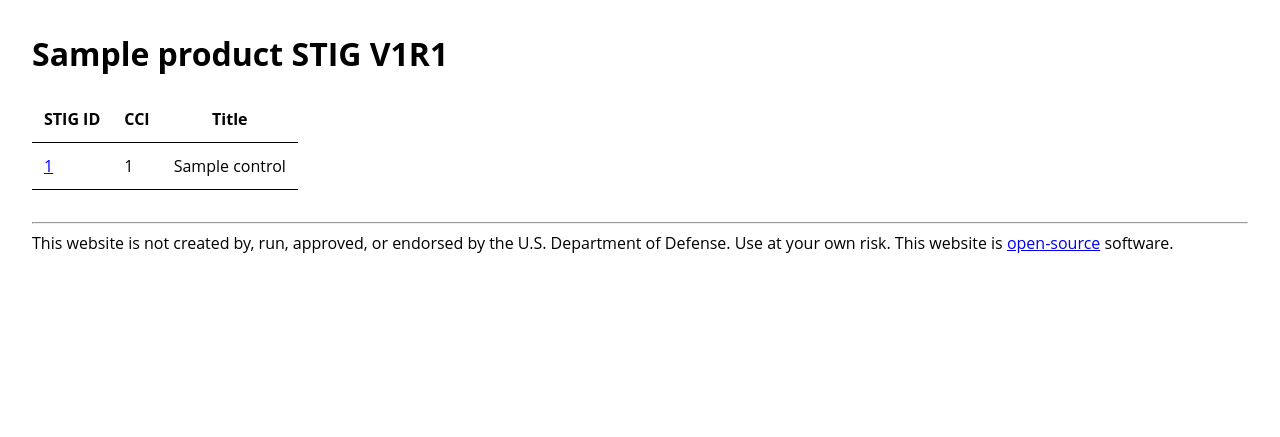
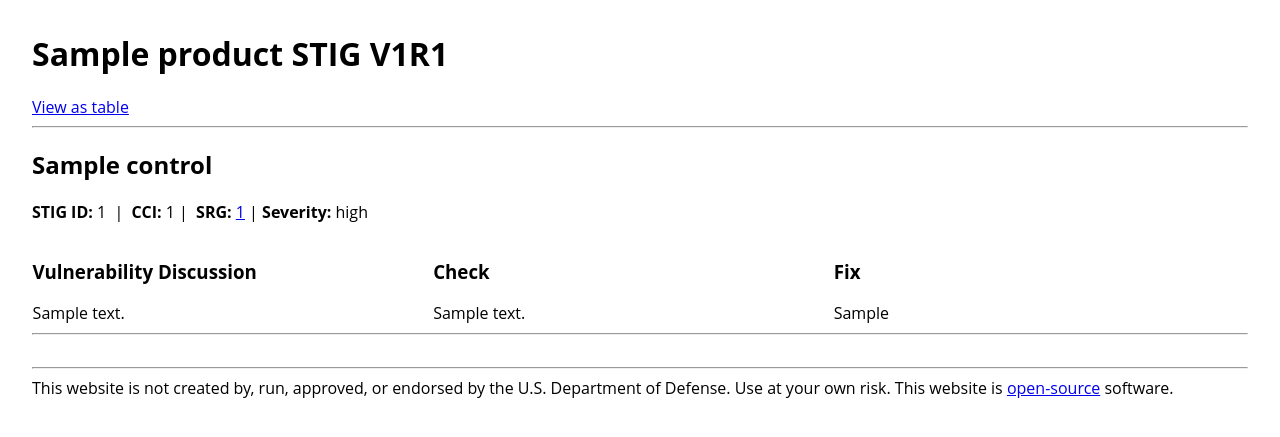
Before and after one commit to Mab879/stig-a-view, a Django app: a page that uses stig_a_view/templates/min_base.html in a window 1280 px wide. Shown: the part 50-487 px from the top of the page. Run offline with Django 3.2, Linux system fonts and the light colour scheme; tables that the repository leaves empty hold one stand-in row (values such as "Sample post"); some libraries are stand-ins or nearby versions.

Commit message:
Add the option to view STIGs on one page

```diff
--- a/stig_a_view/base/views.py
+++ b/stig_a_view/base/views.py
@@ -25,6 +25,8 @@ class StigDetail(TemplateView):
 
     def get_context_data(self, **kwargs):
         context = super().get_context_data(**kwargs)
+        if 'onepage' in context['view'].request.GET:
+            self.template_name = 'base/stig_detail_onepage.html'
         if 'id' in context:
             stig = base_models.Stig.objects.filter(id=context['id']).first()
         elif 'version' in context and 'release' in context and 'product' in context:
@@ -34,7 +36,7 @@ class StigDetail(TemplateView):
             return context
         context['stig'] = stig
         context['controls'] = base_models.Control.objects.filter(stig_id=stig.id)\
-            .select_related('cci').select_related('stig').select_related('stig__product') \
+            .select_related('cci').select_related('stig').select_related('stig__product').select_related('srg') \
             .order_by('disa_stig_id').all()
         return context
 
--- a/stig_a_view/templates/base/stig_detail.html
+++ b/stig_a_view/templates/base/stig_detail.html
@@ -4,6 +4,8 @@
 
 {% block content %}
   <h1>{{ stig.product.name }} STIG {{ stig.short_version }}</h1>
+  <a href="{% url 'stig_detail' product=stig.product version=stig.version release=stig.release %}?onepage">
+    View as one page</a>
   <table class="table">
     <thead>
       <tr>
--- /dev/null
+++ b/stig_a_view/templates/base/stig_detail_onepage.html
@@ -0,0 +1,35 @@
+{% extends "min_base.html" %}
+
+{% block title %}{{ stig.product.name }} V{{ stig.version }}R{{ stig.release }}{% endblock %}
+
+{% block content %}
+  <h1>{{ stig.product.name }} STIG {{ stig.short_version }}</h1>
+  <a href="{% url 'stig_detail' product=stig.product version=stig.version release=stig.release %}">View as table</a>
+  <hr/>
+  {% for control in controls %}
+    <h2>{{ control.title }}</h2>
+    <p>
+      <b>STIG ID:</b> {{ control.disa_stig_id }} &nbsp;|&nbsp;
+      <b>CCI: </b>{{ control.cci.cci_id }}&nbsp;|&nbsp;
+      <b>SRG: </b><a href="{% url 'srg_detail' control.srg.srg_id %}">{{ control.srg.srg_id }}</a> |
+      <b>Severity: </b>{{ control.get_severity_display }}
+    </p>
+    <div class="container-fluid">
+      <div class="row">
+        <div class="span1">
+          <h3>Vulnerability Discussion</h3>
+          {{ control.description | safe }}
+        </div>
+        <div class="span1">
+          <h3>Check</h3>
+          {{ control.check_content | safe }}
+        </div>
+        <div class="span1">
+          <h3>Fix</h3>
+          {{ control.fix | safe }}
+        </div>
+      </div>
+      <hr/>
+    </div>
+  {% endfor %}
+{% endblock %}
```
